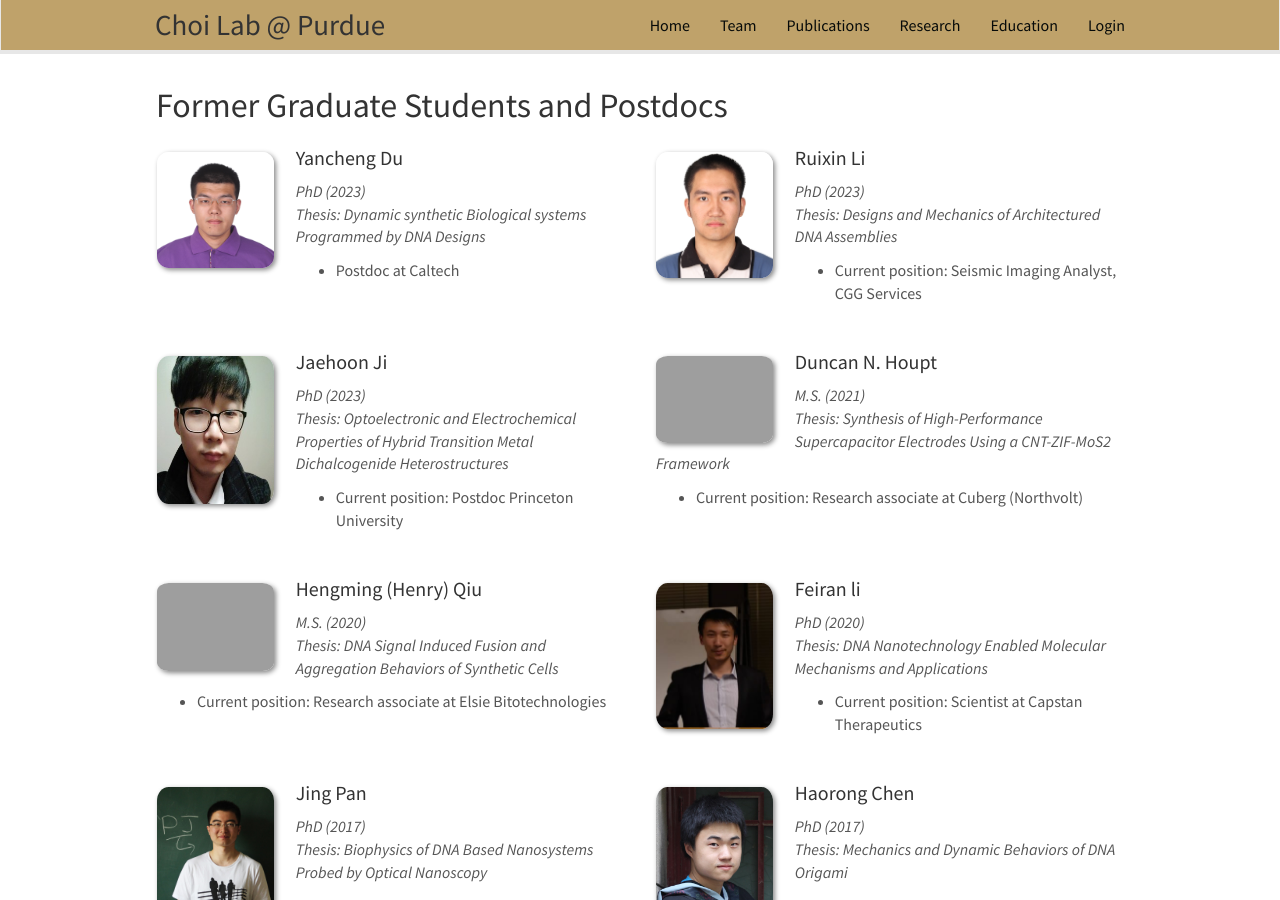
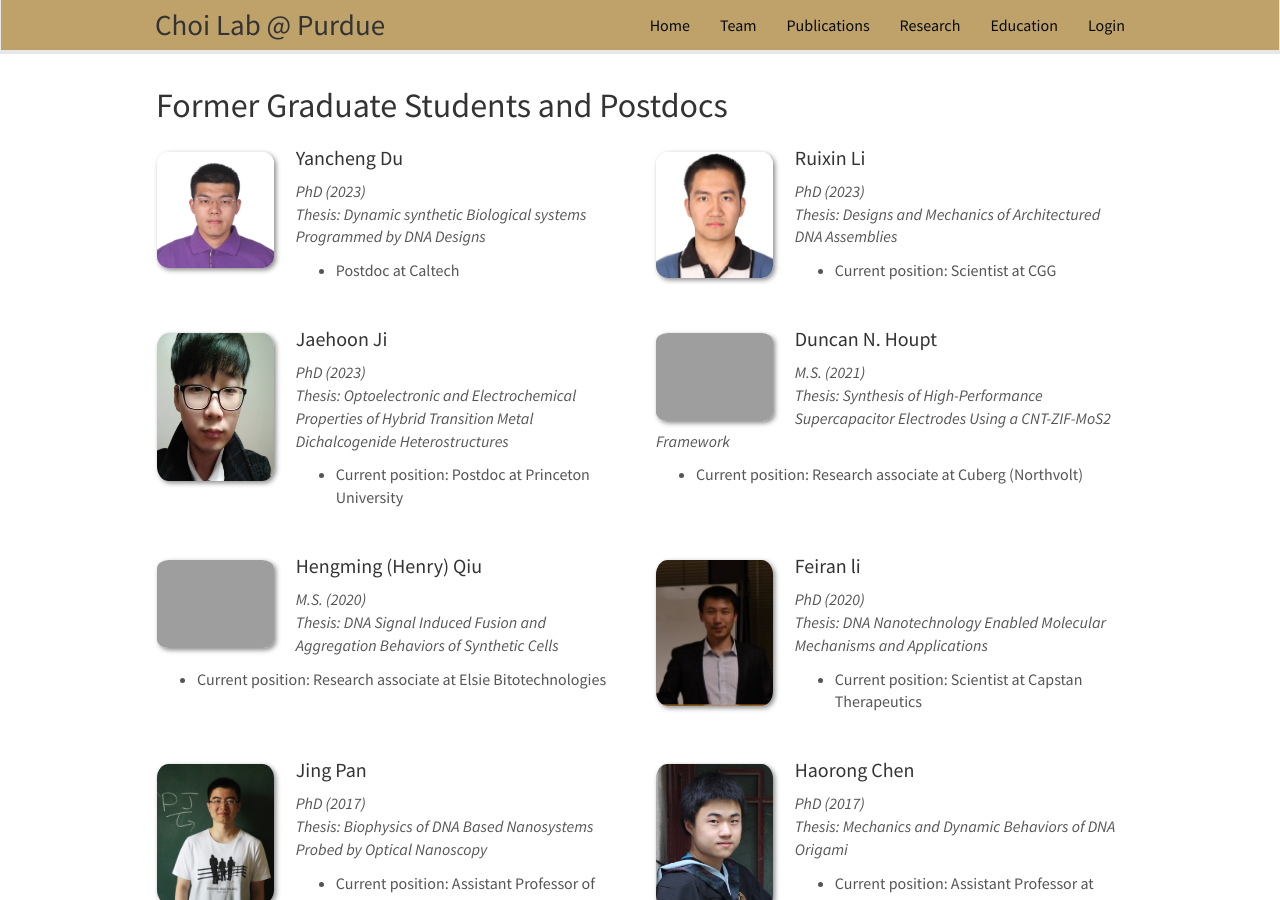
Before and after one commit to choidnalab/choidnalab.github.io, a Jekyll site: the page built from _pages/team.md, in a window 1280 px wide and 900 px high, scrolled down 1171 px. Built offline with Jekyll 4.4.1, drawn with Linux system fonts in a browser that asks for light colours; nearby versions of some CDN libraries.

Commit message:
Update alumni_members.yml

```diff
--- a/_data/alumni_members.yml
+++ b/_data/alumni_members.yml
@@ -17,7 +17,7 @@
   email:
   duration:
   number_educ: 1
-  education1: "Current position: Seismic Imaging Analyst, CGG Services"
+  education1: "Current position: Scientist at CGG"
   education2:
   education3:
   education4:
@@ -30,7 +30,7 @@
   email:
   duration:
   number_educ: 1
-  education1: "Current position: Postdoc Princeton University"
+  education1: "Current position: Postdoc at Princeton University"
   education2:
   education3:
   education4:
```
